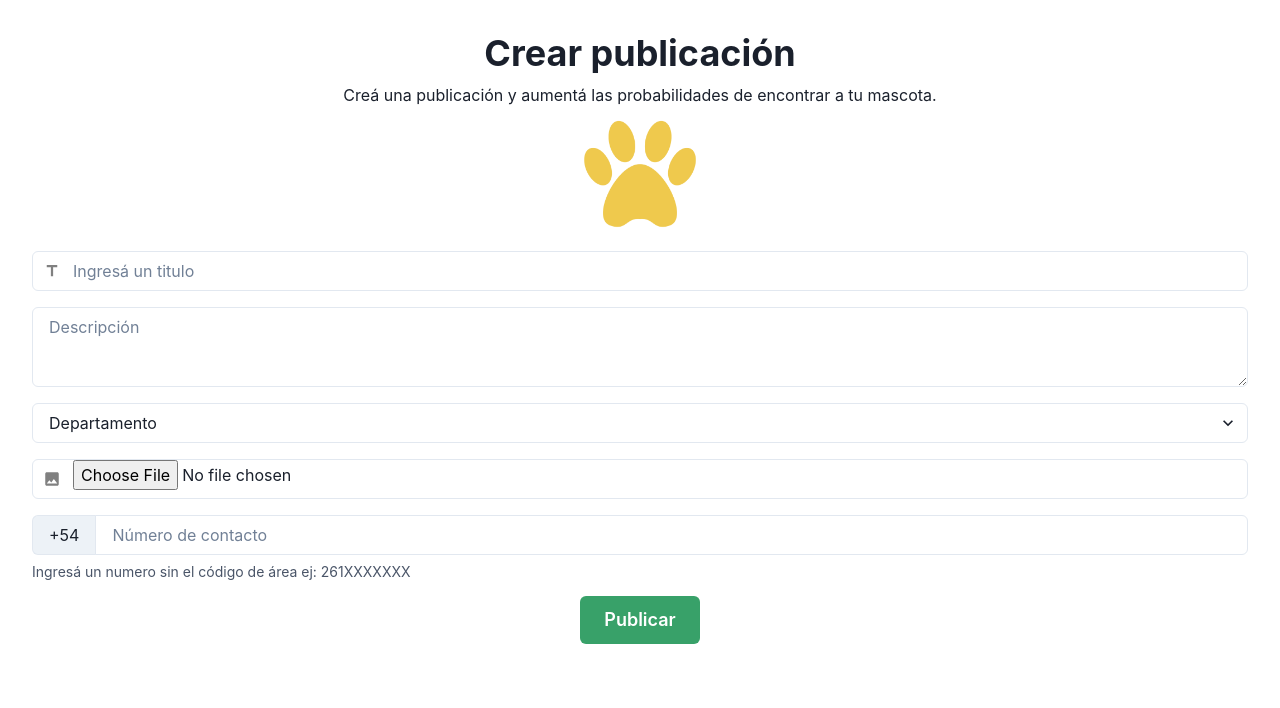
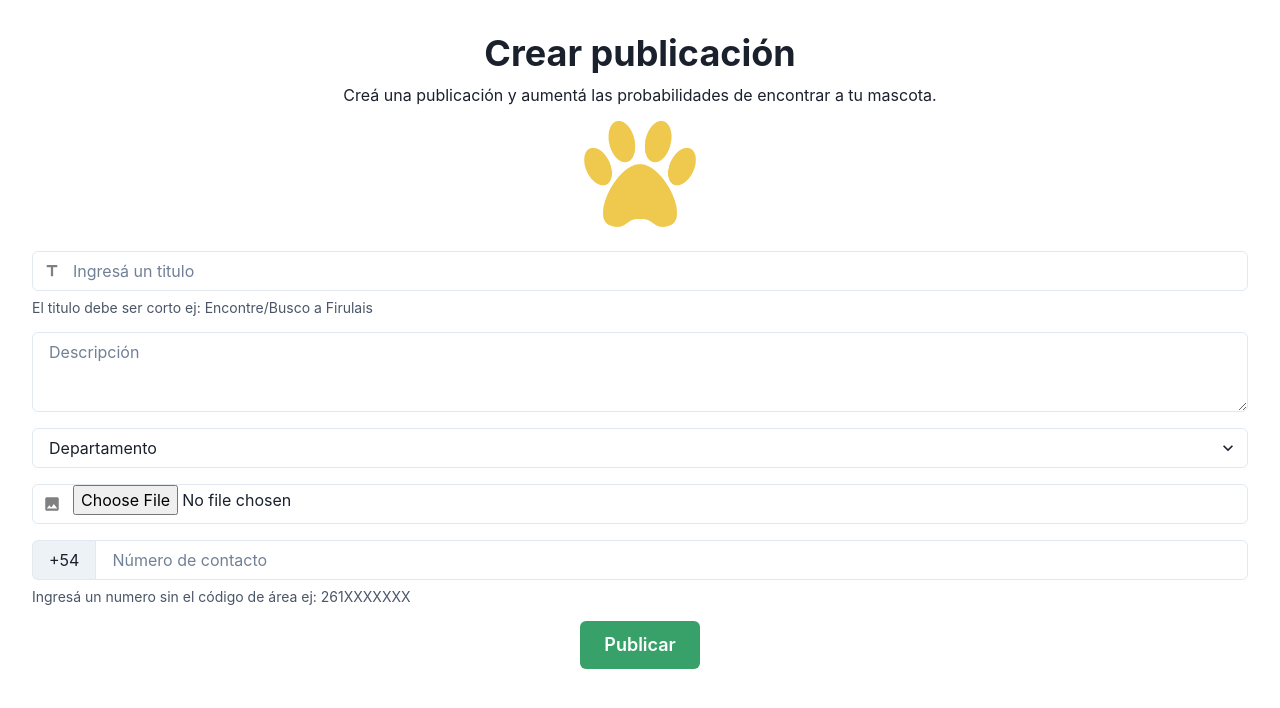
Before and after one commit to MauroErben/find-pet-frontend, a React (Vite) app: page /new in a window 1280 px wide. Shown: the top 708 px of the page. Built offline with nearby package versions, Linux system fonts and the light colour scheme.

Commit message:
added helper message in post form

```diff
--- a/src/Components/Posts/PostForm.jsx
+++ b/src/Components/Posts/PostForm.jsx
@@ -18,7 +18,6 @@ import {
 } from '@chakra-ui/react'
 import FormHeader from '../FormHeader'
 import { MdTitle, MdImage } from 'react-icons/md'
-import { BsFillTelephoneFill } from 'react-icons/bs'
 import { useFormik } from 'formik'
 import { postScheme } from './PostScheme'
 
@@ -72,6 +71,7 @@ export default function PostForm() {
                             onBlur={formik.handleBlur}
                         />
                     </InputGroup>
+                    <FormHelperText>El titulo debe ser corto ej: Encontre/Busco a Firulais</FormHelperText>
                     <FormErrorMessage>{formik.errors.title}</FormErrorMessage>
                 </FormControl>
 
```
